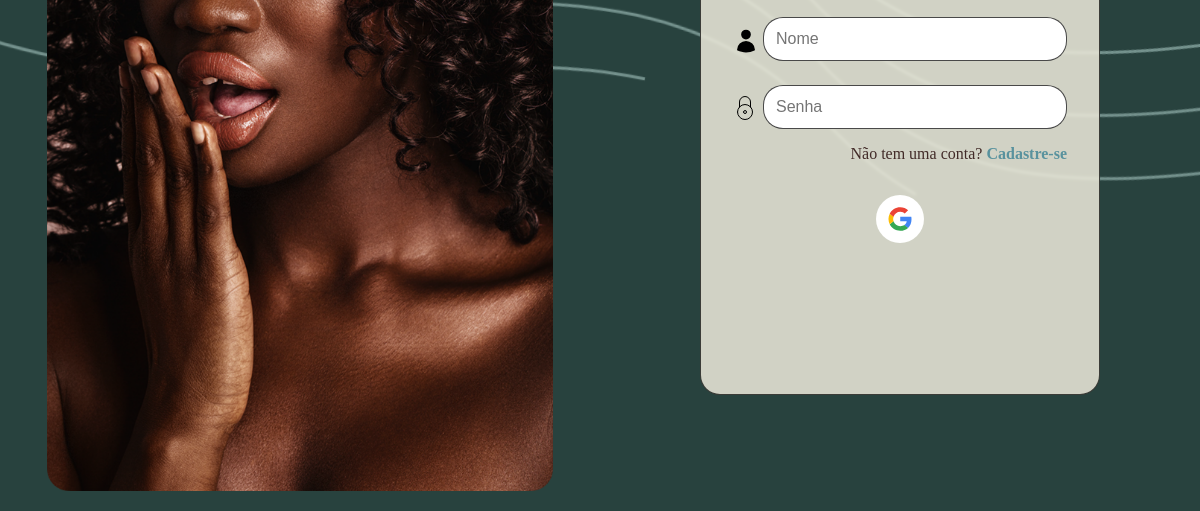
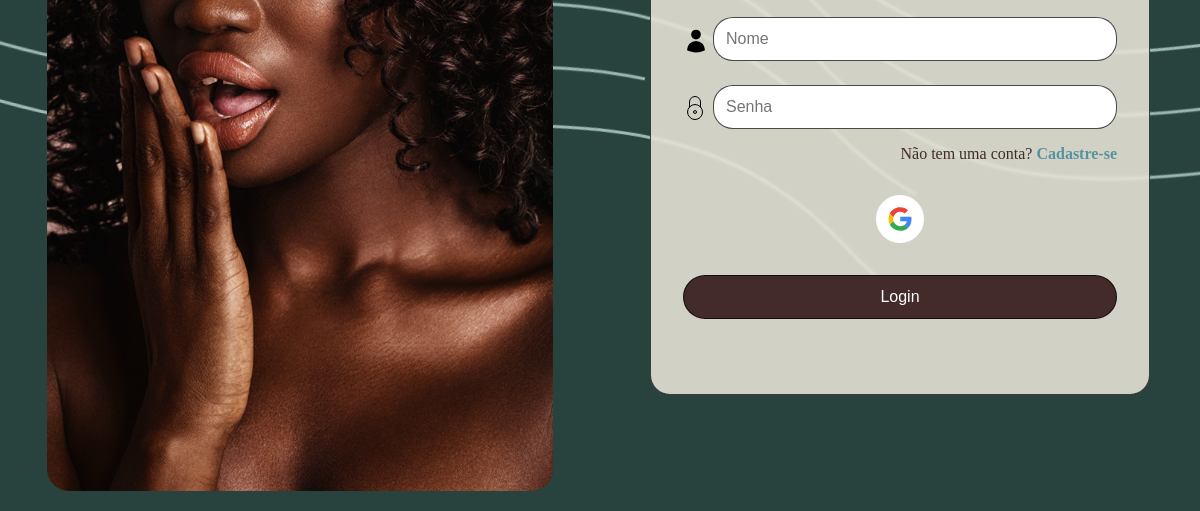
Before and after one commit to tavinn16/aurea-beauty, an Electron app: page index.html in a window 1200 px wide. Shown: the part 289-800 px from the top of the page. Drawn offline with Linux system fonts and the light colour scheme.

Commit message:
fiz alterações básicas no index, no css e adicionei a tabela de users no banco de dadod

```diff
--- a/css/index.css
+++ b/css/index.css
@@ -6,7 +6,7 @@
 
 body {
     display: grid;
-    height: 100%;
+    height: 100vh;
     overflow: hidden;
     background-color: #28423E;
 }
@@ -42,8 +42,8 @@ Irá organanizar a seção principal, onde a imagem fica à a esquerda e o títi
 .div-shader {
     position: relative;
     width: 50%;
-    height: 94%;
-    left: 7%;
+    height: 45rem;
+    left: 4rem;
     background-color: #e9e7d8;
     border-radius: 20px;
     z-index: -1;
@@ -70,8 +70,8 @@ form {
     max-height: 40rem;
     display: flex;
     flex-direction: column;
-    width: 80%;
-    max-width: 400px;
+    width: 100%;
+    max-width: 500px;
     border: 1.5px solid #000000b6;
     border-radius: 20px;
     background-color: #e9e7d8e1;
@@ -218,7 +218,7 @@ form {
 .curls {
     width: 100%;
     height: 100%;
-    opacity: 0.6;
+    opacity: 0.9;
 }
 
 .curl-line {
@@ -232,6 +232,10 @@ form {
 .curl-line:nth-child(3) { animation-delay: 1s, 0.4s; }
 .curl-line:nth-child(4) { animation-delay: 1.5s, 0.6s; }
 .curl-line:nth-child(5) { animation-delay: 2s, 0.8s; }
+.curl-line:nth-child(6) { animation-delay: 2.5s, 1.0s; }
+.curl-line:nth-child(7) { animation-delay: 3s, 1.2s; }
+
+
 
 @keyframes draw-curl {
     0% {
--- a/index.html
+++ b/index.html
@@ -17,7 +17,9 @@
                 <path class="curl-line" d="M-100,100 C320,240 620,-10 920,140 C1220,290 1520,40 1820,140" fill="none" stroke="#A7C7C2" stroke-width="2" />
                 <path class="curl-line" d="M-100,140 C340,280 640,30 940,180 C1240,330 1540,80 1840,180" fill="none" stroke="#A7C7C2" stroke-width="2" />
                 <path class="curl-line" d="M-100,180 C360,320 660,70 960,220 C1260,370 1560,120 1860,220" fill="none" stroke="#A7C7C2" stroke-width="2" />
-                <path class="curl-line" d="M-100,220 C380,360 680,110 980,260 C1280,410 1580,160 1880,260" fill="none" stroke="#A7C7C2" stroke-width="2" />
+                <path class="curl-line" d="M-100,220 C380,360 680,110 980,260 C1280,450 1580,160 1880,260" fill="none" stroke="#A7C7C2" stroke-width="2" />
+                <path class="curly-line" d="M-100,260 C400,400 700,150 1000,300 C1300,450 1600,200 1900,300" fill="none" stroke="#A7C7C2" stroke-width="2" />
+                <path class="curl-line" d="M-100,300 C420,440 720,190 1020,340 C1320,490 1620,240 1920,340" fill="none" stroke="#A7C7C2" stroke-width="2" />
             </svg>
         </div>
         <div class="section-left">
@@ -66,6 +68,7 @@
                         </svg></button>
                 </div>
 
+                <button type="submit" id="btn-login">Login</button>
             </form>
         </div>
 </body>
```
Also changed, not shown: 1 other file.
